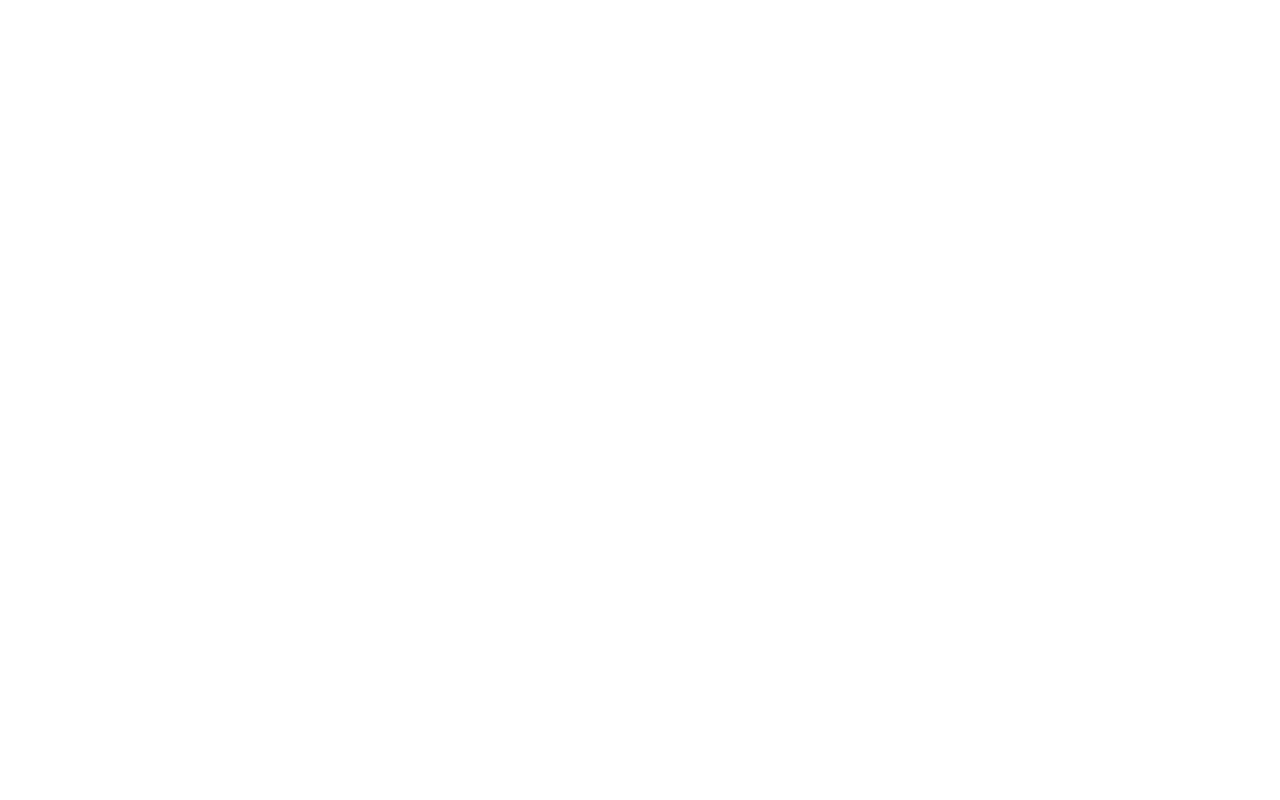
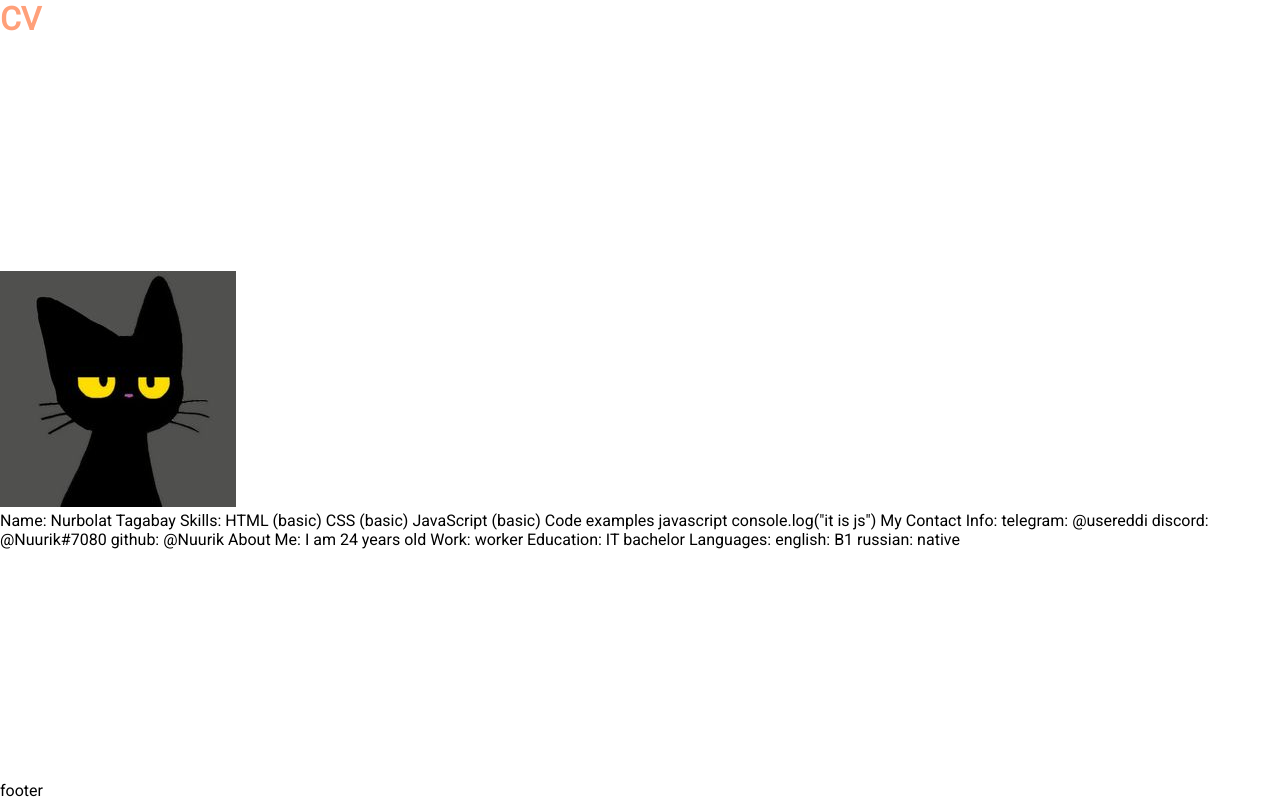
Before and after one commit to Nuurik/rsschool-cv, a plain HTML site: page index.html in a window 1280 px wide. Drawn offline with Linux system fonts and the light colour scheme.

Commit message:
feat: start cv3 task

```diff
--- a/index.html
+++ b/index.html
@@ -1,10 +1,74 @@
 <!DOCTYPE html>
 <html lang="en">
+
 <head>
     <meta charset="UTF-8">
     <meta name="viewport" content="width=device-width, initial-scale=1.0">
-    <title>CV#2. HTML, CSS, Git Basics</title>
+    <link rel="icon" href="assets/img/ava.ico">
+    <link rel="preconnect" href="https://fonts.googleapis.com">
+    <link rel="preconnect" href="https://fonts.gstatic.com" crossorigin>
+    <link href="https://fonts.googleapis.com/css2?family=Roboto&display=swap" rel="stylesheet">
+    <link rel="stylesheet" href="style.css">
+    <title>CV</title>
 </head>
+
 <body>
+    <header class="header">
+        <div class="container">
+            <h1>
+                CV
+            </h1>
+        </div>
+    </header>
+    <main class="main">
+        <div class="container">
+            <section class="section__photo">
+                <img title="I am human" src="assets/img/ava.jpg" alt="My photo">
+            </section>
+
+            <p>
+                Name: Nurbolat Tagabay
+
+                Skills:
+                HTML (basic)
+                CSS (basic)
+                JavaScript (basic)
+
+                Code examples
+                javascript
+                console.log("it is js")
+
+
+                My Contact Info:
+                telegram: @usereddi
+                discord: @Nuurik#7080
+                github: @Nuurik
+
+                About Me:
+                I am 24 years old
+
+                Work:
+                worker
+
+                Education:
+                IT bachelor
+
+                Languages:
+                english: B1
+                russian: native
+
+            </p>
+        </div>
+    </main>
+    <footer class="footer">
+        <div class="container">
+            <section class="footer__section">
+                <p>
+                    footer
+                </p>
+            </section>
+        </div>
+    </footer>
 </body>
+
 </html>
--- a/style.css
+++ b/style.css
@@ -1,3 +1,22 @@
+* {
+  box-sizing: border-box;
+  margin: 0;
+  padding: 0;
+}
+
+@font-face {
+  font-family: Roboto;
+  src: url("assets/fonts/Roboto.ttf");
+}
+
+body {
+  font-family: 'Roboto', sans-serif;
+  min-height: 100vh;
+  display: flex;
+  flex-direction: column;
+  justify-content: space-between;
+}
+
 h1 {
-  color: black;
+  color: lightsalmon;
 }
```
Also changed, not shown: assets/fonts/Roboto.ttf (added), assets/fonts/RobotoBold.ttf (added), assets/img/ava.ico (added), assets/img/ava.jpg (added).
